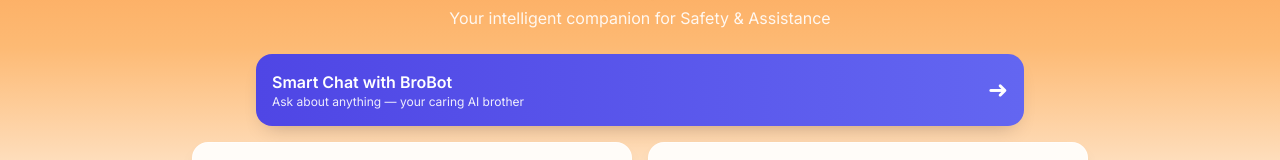
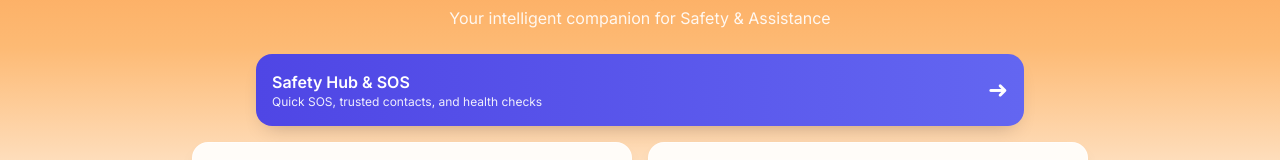
Before and after one commit to Krishnasri-kanduri/BroBot-AI, an Angular app: page / in a window 1280 px wide. Shown: the part 239-399 px from the top of the page. Built offline with nearby package versions, Linux system fonts and the light colour scheme.

Commit message:
Replace home hero CTA away from Chat
cgen-201572f0ae9341368425cad04a09ee4a

```diff
--- a/src/app/pages/home.page.ts
+++ b/src/app/pages/home.page.ts
@@ -25,14 +25,14 @@ import { RouterLink } from "@angular/router";
           Your intelligent companion for Safety & Assistance
         </p>
 
-        <a routerLink="/chat" class="mt-6 block md:max-w-3xl md:mx-auto">
+        <a routerLink="/safety" class="mt-6 block md:max-w-3xl md:mx-auto">
           <div
             class="rounded-2xl p-4 bg-gradient-to-r from-brand-600 to-brand-500 text-white shadow-card flex items-center justify-between"
           >
             <div class="text-left">
-              <div class="font-semibold">Smart Chat with BroBot</div>
+              <div class="font-semibold">Safety Hub & SOS</div>
               <div class="text-xs opacity-90">
-                Ask about anything — your caring AI brother
+                Quick SOS, trusted contacts, and health checks
               </div>
             </div>
             <div class="text-2xl">➜</div>
```
